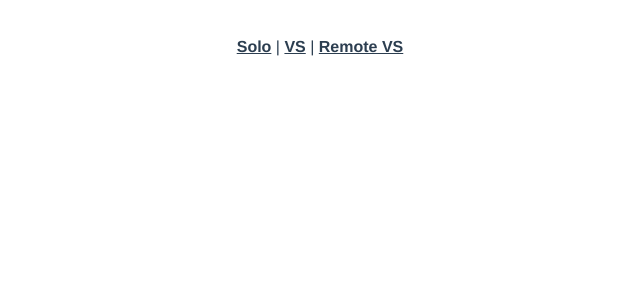
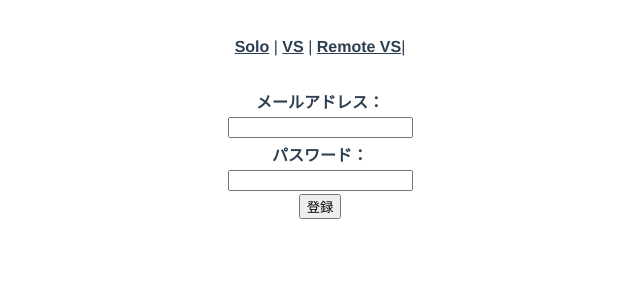
Before and after one commit to uchiwamochi/kojigame, a Vue app: page /signup in a window 1280 px wide. Shown: the top 300 px of the page, without its empty margins (320-960 px from the left). Built offline with nearby package versions, Linux system fonts and the light colour scheme.

Commit message:
認証機能も試しました

```diff
--- a/src/App.vue
+++ b/src/App.vue
@@ -3,7 +3,9 @@
     <div id="nav">
       <router-link to="/solo">Solo</router-link> |
       <router-link to="/vs">VS</router-link> |
-      <router-link to="/remotevs">Remote VS</router-link>
+      <router-link to="/remotevs">Remote VS</router-link>|
+      <!-- <router-link to="/signup">Sign Up</router-link>| -->
+      <!-- <router-link to="/signin">Sign In</router-link> -->
 
     </div>
     <router-view/>
--- a/src/router/index.js
+++ b/src/router/index.js
@@ -1,8 +1,11 @@
+import firebase from "firebase"
 import Vue from 'vue'
 import VueRouter from 'vue-router'
 import Solo from '../views/Solo.vue'
 import Vs from '../views/Vs.vue'
 import RemoteVs from '../views/RemoteVs.vue'
+import Signup from '../views/Signup.vue'
+import Signin from '../views/Signin.vue'
 
 Vue.use(VueRouter)
 
@@ -21,8 +24,20 @@ const routes = [
   {
     path: '/remotevs',
     name: 'RemoteVs',
-    component: RemoteVs
+    component: RemoteVs,
+    meta: { requiresAuth: true }
+  },
+  {
+    path: '/signup',
+    name: 'Signup',
+    component: Signup
+  },
+  {
+    path: '/signin',
+    name: 'Signin',
+    component: Signin
   }
+
 ]
 
 const router = new VueRouter({
@@ -31,4 +46,21 @@ const router = new VueRouter({
   routes
 })
 
+router.beforeEach((to, from, next) => {
+  const requiresAuth = to.matched.some(record => record.meta.requiresAuth)
+  if (requiresAuth) {
+    // 認証状態を取得
+    firebase.auth().onAuthStateChanged(function (user) {
+      if (user) {
+        next()
+      } else {
+        // 認証されていない場合、認証画面へ
+        next({ name: 'Signin' })
+      }
+    })
+  } else {
+    next()
+  }
+})
+
 export default router
--- a/src/views/RemoteVs.vue
+++ b/src/views/RemoteVs.vue
@@ -222,6 +222,7 @@ export default {
   computed:{
   },
   created(){
+    this.reset()
     const self = this
     firebase.database().ref("test").on('value', function(snapshot){
       self.field = snapshot.val().field
--- /dev/null
+++ b/src/views/Signin.vue
@@ -0,0 +1,42 @@
+<template>
+  <div class="signin">
+    <a1>このサービスの利用にはアカウントの登録が必要です</a1>
+    <table class="table" align="center" border="0">
+        <tr>
+          <th>メールアドレス：</th>
+        </tr>
+        <tr>
+          <td><input type="email" v-model="mailaddress"/></td>
+        </tr>
+        <tr>
+          <th>パスワード：</th>
+        </tr>
+        <tr>
+          <td><input type="password" v-model="password"/></td>
+        </tr>
+      </table>
+      <button @click="login">ログイン</button>
+      <p>新しいアカウントを作成しますか？
+        <router-link to="/signup">新規登録</router-link>
+      </p>
+  </div>
+</template>
+
+<script>
+import firebase from "firebase"
+
+export default {
+  methods: {
+    login: function () {
+      firebase.auth().signInWithEmailAndPassword(this.mailaddress, this.password)
+      .then(
+        // 成功時の処理
+        alert('Success!')
+      )
+      .catch(
+        // エラー時の処理
+      )
+    }
+  }
+}
+</script>
--- /dev/null
+++ b/src/views/Signup.vue
@@ -0,0 +1,39 @@
+<template>
+  <div class="signup">
+    <table class="table" align="center" border="0">
+        <tr>
+          <th>メールアドレス：</th>
+        </tr>
+        <tr>
+          <td ><input type="email" v-model="mailaddress"/></td>
+        </tr>
+        <tr>
+          <th>パスワード：</th>
+        </tr>
+        <tr>
+          <td><input type="password" v-model="password"/></td>
+        </tr>
+      </table>
+      <button @click="signUp">登録</button>
+  </div>
+</template>
+
+<script>
+import firebase from "firebase"
+
+export default {
+  methods: {
+    signUp: function () {
+      firebase.auth().createUserWithEmailAndPassword(this.mailaddress, this.password)
+      .then(
+        // 成功時の処理
+
+      )
+      .catch(
+        // エラー時の処理
+
+      )
+    }
+  }
+}
+</script>
--- a/src/views/Vs.vue
+++ b/src/views/Vs.vue
@@ -1,7 +1,6 @@
 <template>
   <div class="Home">
     <h1>VS</h1>
-    <button @click="send()">send</button>
     <div class="user1" style="float:left">
       <h1>Player1</h1>
       <br><br> <h2>{{count1}}</h2>
@@ -212,6 +211,9 @@ export default {
     }
   },
   computed:{
+  },
+  created(){
+    this.reset()
   }
 }
 </script>
```
